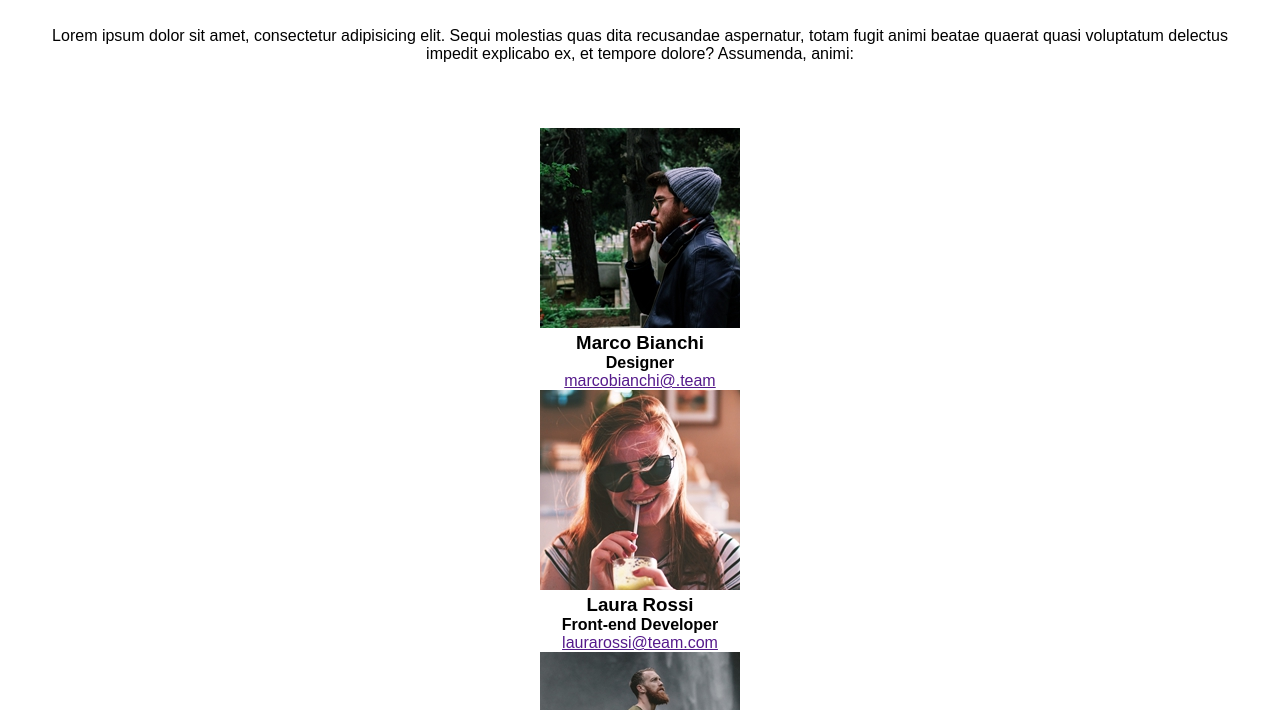
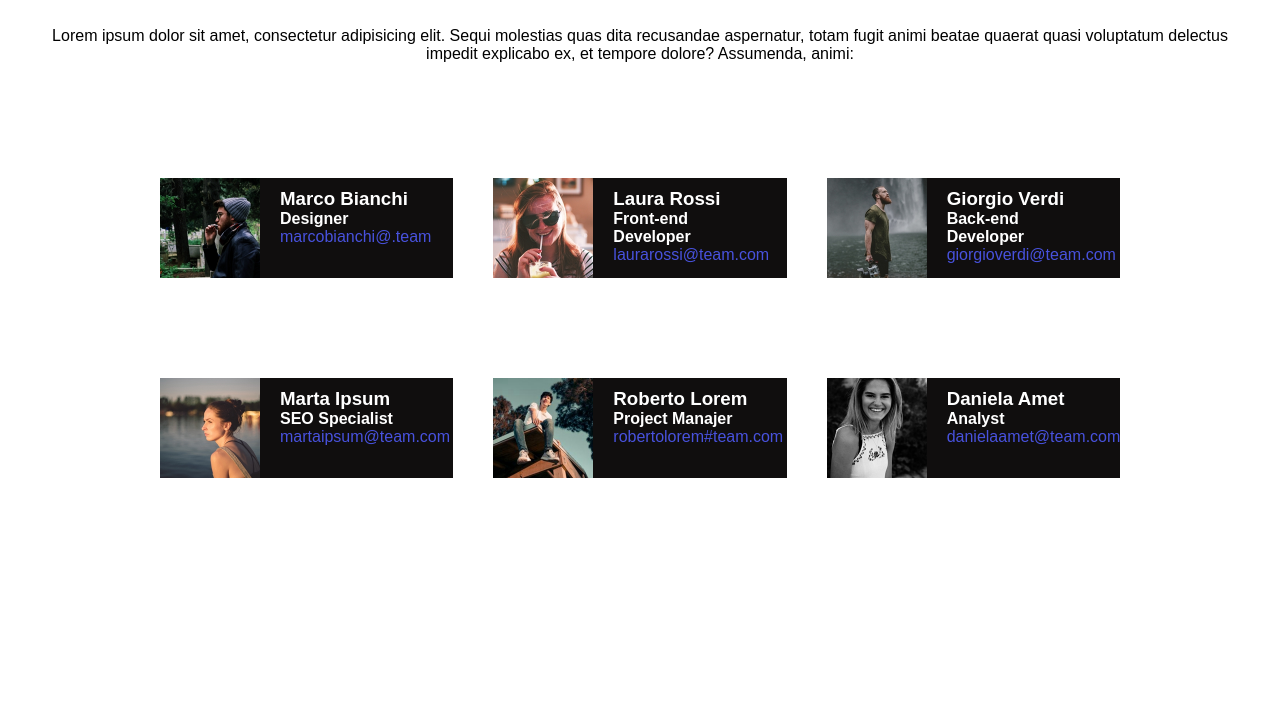
Before and after one commit to MirunaMb/html-css-float-cards, a plain HTML site: page index.html in a window 1280 px wide. Shown: the part 90-800 px from the top of the page. Drawn offline with Linux system fonts and the light colour scheme.

Commit message:
modified text

```diff
--- a/css/style.css
+++ b/css/style.css
@@ -5,25 +5,60 @@
     padding:0;
 }
 img{
-    max: width 100%;
+    max-width:100%;
 
 }
 body {
-    background-color:white;
     font-family: Arial, Helvetica, sans-serif;
-    color: black;
     text-align: center;
 }
+
 header.container{
-    margin-top: 50px;
-    margin-bottom: 50px;
+    margin:50px 0;
+}
 
-}
 .title {
     color: pink;
 }
+
 .paragraph {
     margin: 15px;
     padding: 15px;
 
 }
+
+.row{
+    width: 1000px;
+    height: 100px;
+    margin:100px auto;
+    /* background-color: black; */
+
+}
+.col{
+    width:calc(100% / 3 );
+    float:left;
+    padding:0 20px;
+
+}
+
+.container img {
+    width: 100px;
+    margin-left: 0;
+    float:left;
+}
+
+
+.skill {
+   color:white;
+   float: left;
+    background: rgb(16, 14, 14);
+    height: 100px;
+    width: calc(100% - 100px);
+    padding:10px 20px;
+    text-align:left;
+    margin:0 auto;
+}
+.email{
+    color:rgb(72,82,221);
+    text-decoration: none;
+}
```
